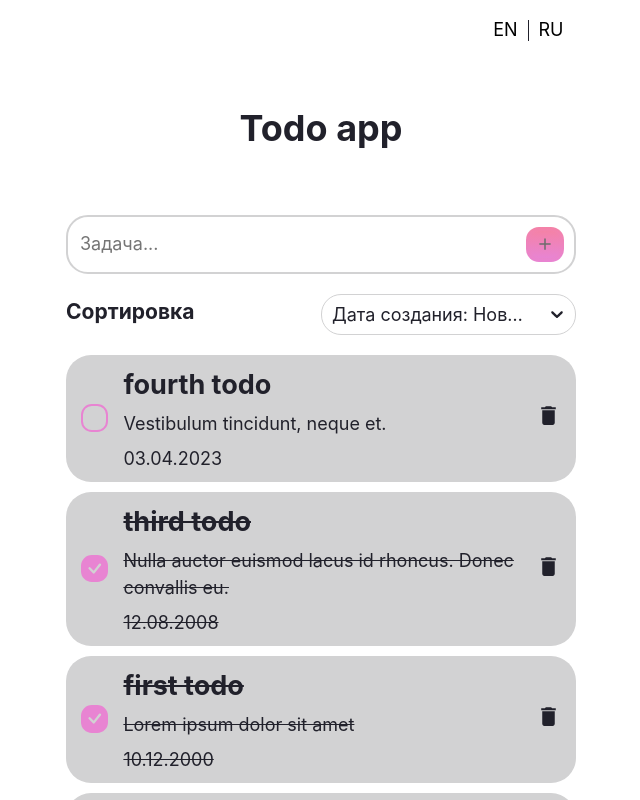
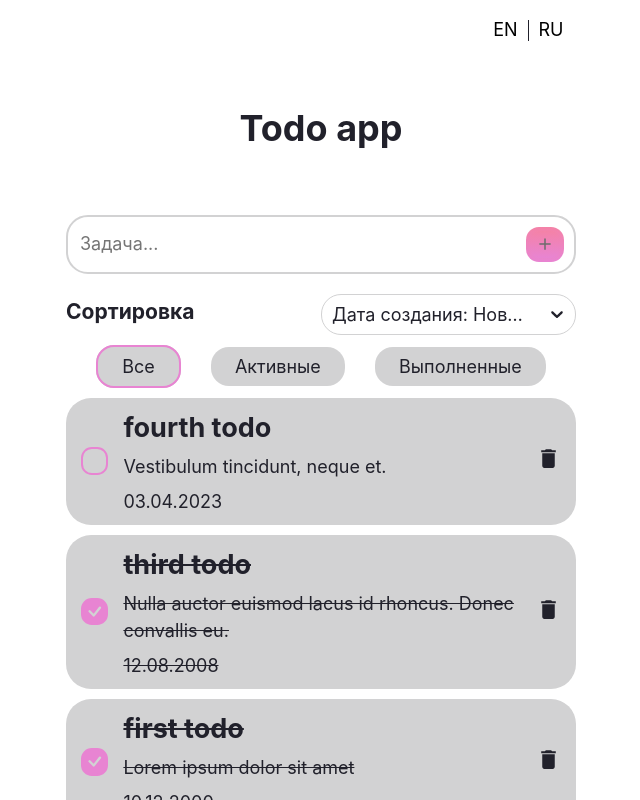
Before and after one commit to teplostanski/test-agbis-todo-react-mobx-ts-vite, a React (Vite) app: page / in a window 1280 px wide. Shown: the top 800 px of the page, without its empty margins (319-959 px from the left). Built offline with nearby package versions, Linux system fonts and the light colour scheme; what @mobx-devtools/tools would draw is missing.

Commit message:
feat: add filter tabs

```diff
--- a/public/locales/en/translation.json
+++ b/public/locales/en/translation.json
@@ -9,5 +9,8 @@
   "saveButton": "Save",
   "hintInput": "Press ENTER to save",
   "hintTextarea": "Press SHIFT+ENTER to save",
-  "errorHintTextarea": "The 'Task...' field cannot be empty"
+  "errorHintTextarea": "The 'Task...' field cannot be empty",
+  "tabLabelAll": "All",
+  "tabLabelActive": "Active",
+  "tabLabelCompleted": "Completed"
 }
--- a/public/locales/ru/translation.json
+++ b/public/locales/ru/translation.json
@@ -9,5 +9,8 @@
   "saveButton": "Сохранить",
   "hintInput": "Нажмите ENTER чтобы сохранить",
   "hintTextarea": "Нажмите SHIFT+ENTER чтобы сохранить",
-  "errorHintTextarea": "Поле 'Задача...' не может быть пустым"
+  "errorHintTextarea": "Поле 'Задача...' не может быть пустым",
+  "tabLabelAll": "Все",
+  "tabLabelActive": "Активные",
+  "tabLabelCompleted": "Выполненные"
 }
--- a/src/components/App/App.tsx
+++ b/src/components/App/App.tsx
@@ -6,6 +6,7 @@ import TodosList from '../List/List'
 import EditPopup from '../EditPopup/EditPopup'
 import styles from './App.module.scss'
 import TranslateButton from '../../ui/TranslateButton/TranslateButton'
+import FilterTabs from '../FilterTabs/FilterTabs'
 //import cn from 'classnames'
 
 const App = observer(() => {
@@ -25,6 +26,7 @@ const App = observer(() => {
       </div>
       <CreateNewTodo />
       <SortSelectionMenu />
+      <FilterTabs />
       <TodosList />
       <EditPopup />
     </main>
--- /dev/null
+++ b/src/components/FilterTabs/FilterTabs.module.scss
@@ -0,0 +1,3 @@
+.content {
+  color: aqua;
+}
--- /dev/null
+++ b/src/components/FilterTabs/FilterTabs.tsx
@@ -0,0 +1,36 @@
+import { useEffect, useState } from 'react'
+import { observer } from 'mobx-react-lite'
+import Tabs from '../../ui/Tabs/Tabs'
+import styles from './FilterTabs.module.scss'
+import { TTab, TTabs } from '../../types'
+import { todosStore } from '../../stores/todosStore'
+import { useTranslation } from 'react-i18next'
+
+const FilterTabs = observer(() => {
+  const { t } = useTranslation()
+  const tabs: TTabs[] = [
+    { id: 0, label: t('tabLabelAll') },
+    { id: 1, label: t('tabLabelActive') },
+    { id: 2, label: t('tabLabelCompleted') },
+  ]
+
+  const [selectedId, setSelectedId] = useState(tabs[0].id)
+  console.log(selectedId)
+
+  useEffect(() => {
+    todosStore.setSelectedTabId(selectedId)
+  }, [selectedId])
+
+  const handleTabClick = (id: TTab) => {
+    setSelectedId(id)
+  }
+
+  return (
+    <>
+      <Tabs tabs={tabs} selectedId={selectedId} onClick={handleTabClick} />
+      <div className={styles.content}></div>
+    </>
+  )
+})
+
+export default FilterTabs
--- a/src/components/List/List.tsx
+++ b/src/components/List/List.tsx
@@ -6,6 +6,7 @@ import styles from './List.module.scss'
 
 const List = observer(() => {
   const { sorted } = todosStore
+  //const { filtred } = todosStore
 
   return (
     <div className={styles.container}>
@@ -14,10 +15,24 @@ const List = observer(() => {
         sorted.map(({ title, id, body, isChecked, create }) => (
           <ul key={id} className={styles.list}>
             <li className={styles.item}>
-              <Item title={title} body={body} id={id} isChecked={isChecked} create={create.toString()} dateCreate={0} />
+              <Item title={title} body={body} id={id} isChecked={isChecked} create={create} dateCreate={0} />
             </li>
           </ul>
         ))}
+
+      {/*{filtred &&
+        filtred.map(({ title, id, body, isChecked, create }) => (
+          <ul key={id} className={styles.list}>
+            {sorted &&
+              sorted.map(({ title, id, body, isChecked, create }) => (
+                <ul key={id} className={styles.list}>
+                  <li className={styles.item}>
+                    <Item title={title} body={body} id={id} isChecked={isChecked} create={create.toString()} dateCreate={0} />
+                  </li>
+                </ul>
+              ))}
+          </ul>
+        ))}*/}
     </div>
   )
 })
--- a/src/helpers/getSortedArray.ts
+++ b/src/helpers/getSortedArray.ts
@@ -1,9 +1,12 @@
 import { TGetSortedArray, TArray } from '../types'
 
 export const getSortedArray = ({ arr, key, by = 'asc' }: TGetSortedArray) => {
-  return arr.sort((a: TArray, b: TArray) => {
-    const valueA = key ? a[key] : a
-    const valueB = key ? b[key] : b
-    return by === 'asc' || by === 'desc' ? (by === 'asc' ? Number(valueA > valueB) - Number(valueA < valueB) : Number(valueB > valueA) - Number(valueB < valueA)) : 0
-  })
+  return (
+    arr &&
+    arr.sort((a: TArray, b: TArray) => {
+      const valueA = key ? a[key] : a
+      const valueB = key ? b[key] : b
+      return by === 'asc' || by === 'desc' ? (by === 'asc' ? Number(valueA > valueB) - Number(valueA < valueB) : Number(valueB > valueA) - Number(valueB < valueA)) : 0
+    })
+  )
 }
--- a/src/stores/todosStore.ts
+++ b/src/stores/todosStore.ts
@@ -12,13 +12,29 @@ class createTodosStore {
   currentTodo: any = {}
   sortSelectionOption: string = ''
   isOpenEditPopup: boolean = false
+  selectedTabId: string | number = 0
 
   constructor() {
     makeAutoObservable(this)
   }
 
+  get filtred() {
+    const copyTodos = this.todos.slice()
+    const id = this.selectedTabId
+
+    if (id === 0) {
+      return copyTodos
+    } else if (id === 1) {
+      return copyTodos.filter((id) => !id.isChecked)
+    } else if (id === 2) {
+      return copyTodos.filter((id) => id.isChecked)
+    } else {
+      return copyTodos
+    }
+  }
+
   get sorted() {
-    const copyTodos = this.todos.slice()
+    const copyTodos = this.filtred.slice()
     const currentOption = this.sortSelectionOption
 
     if (currentOption === 'date-create-new') {
@@ -27,7 +43,7 @@ class createTodosStore {
       return getSortedArray({ arr: copyTodos, key: 'dateCreate', by: 'asc' })
     } else if (currentOption === 'completed') {
       return getSortedArray({ arr: copyTodos, key: 'isChecked', by: 'desc' })
-    } else if (currentOption === 'not-completed') {
+    } else if (currentOption === 'active') {
       return getSortedArray({ arr: copyTodos, key: 'isChecked', by: 'asc' })
     }
   }
@@ -50,6 +66,10 @@ class createTodosStore {
 
   setCurrentTodoId(id: string) {
     this.currentTodoId = id
+  }
+
+  setSelectedTabId(id: string | number) {
+    this.selectedTabId = id
   }
 
   getCurrentTodo(ids: string) {
--- a/src/ui/SortSelectionMenu/SortSelectionMenu.tsx
+++ b/src/ui/SortSelectionMenu/SortSelectionMenu.tsx
@@ -17,7 +17,7 @@ const SortSelectionMenu = observer(() => {
     { values: 'date-create-new', label: t('sortSelectionMenuItemNew') },
     { values: 'date-create-old', label: t('sortSelectionMenuItemOld') },
     { values: 'completed', label: t('sortSelectionMenuItemCompleted') },
-    { values: 'not-completed', label: t('sortSelectionMenuItemActive') },
+    { values: 'active', label: t('sortSelectionMenuItemActive') },
   ]
 
   useEffect(() => {
--- /dev/null
+++ b/src/ui/Tabs/Tabs.module.scss
@@ -0,0 +1,28 @@
+.tabs {
+  display: flex;
+  flex-direction: row;
+  align-items: center;
+  width: 85%;
+  justify-content: space-evenly;
+}
+
+.tab {
+  cursor: pointer;
+  background: var(--bg-secondary);
+  border-radius: 18px;
+  color: var(--fg);
+  &:hover > .label:hover {
+    background: var(--violet);
+    border-radius: 18px;
+  }
+}
+
+.label {
+  color: var(--bg-primary);
+  padding: 6px 24px;
+  color: var(--fg);
+  &__selected {
+    border: 2px solid var(--violet);
+    border-radius: 18px;
+  }
+}
--- /dev/null
+++ b/src/ui/Tabs/Tabs.tsx
@@ -0,0 +1,32 @@
+import cn from 'classnames'
+import styles from './Tabs.module.scss'
+import { TTabsProps } from '../../types'
+
+const Tabs = (props: TTabsProps) => {
+  const { className = { tabs: '', tab: { tab: '', selected: '' }, label: { label: '', selected: '' } }, tabs, selectedId, onClick } = props
+
+  return (
+    <div className={cn(styles.tabs, className.tabs)}>
+      {tabs &&
+        tabs.map(({ label, id }) => (
+          <div
+            key={id}
+            className={cn(styles.tab, className.tab.tab, {
+              [styles.tab__selected || className.tab.selected]: id === selectedId,
+            })}
+            onClick={() => onClick(id)}
+          >
+            <div
+              className={cn(styles.label, className.label.label, {
+                [styles.label__selected || className.label.selected]: id === selectedId,
+              })}
+            >
+              {label}
+            </div>
+          </div>
+        ))}
+    </div>
+  )
+}
+
+export default Tabs
```
Also changed, not shown: src/types/index.ts (+15 -1 lines).
